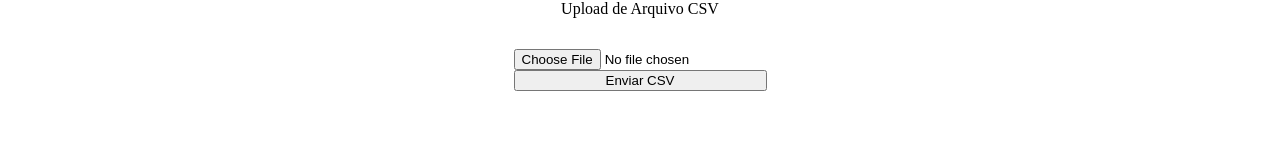
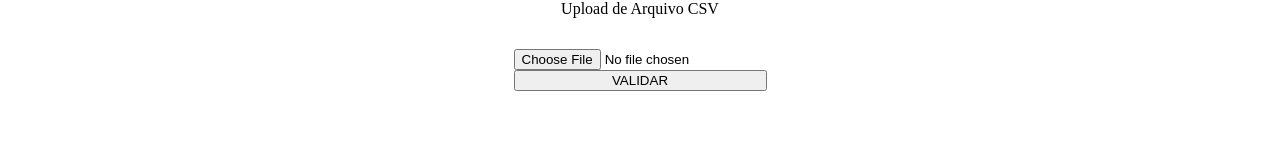
Before and after one commit to gabrielmulleer/shopper_tecnico, a React (Vite) app in the folder client/: page / in a window 1280 px wide. Shown: the part 143-303 px from the top of the page. Built offline with nearby package versions, Linux system fonts and the light colour scheme.

Commit message:
refactor: button name

```diff
--- a/client/src/components/Main/index.jsx
+++ b/client/src/components/Main/index.jsx
@@ -93,7 +93,7 @@ function CsvUploader() {
       <h2>Upload de Arquivo CSV</h2>
       <form onSubmit={handleSubmit}>
         <input type='file' accept='.csv' onChange={handleFileChange} />
-        <button type='submit'>Enviar CSV</button>
+        <button type='submit'>VALIDAR</button>
       </form>
 
       <div className={styles.card}>
@@ -132,7 +132,7 @@ function CsvUploader() {
           disabled={!verificaBotao}
           onClick={handleUpdateProducts}
         >
-          Atualizar Produtos
+          ATUALIZAR
         </button>
       )}
     </div>
```
